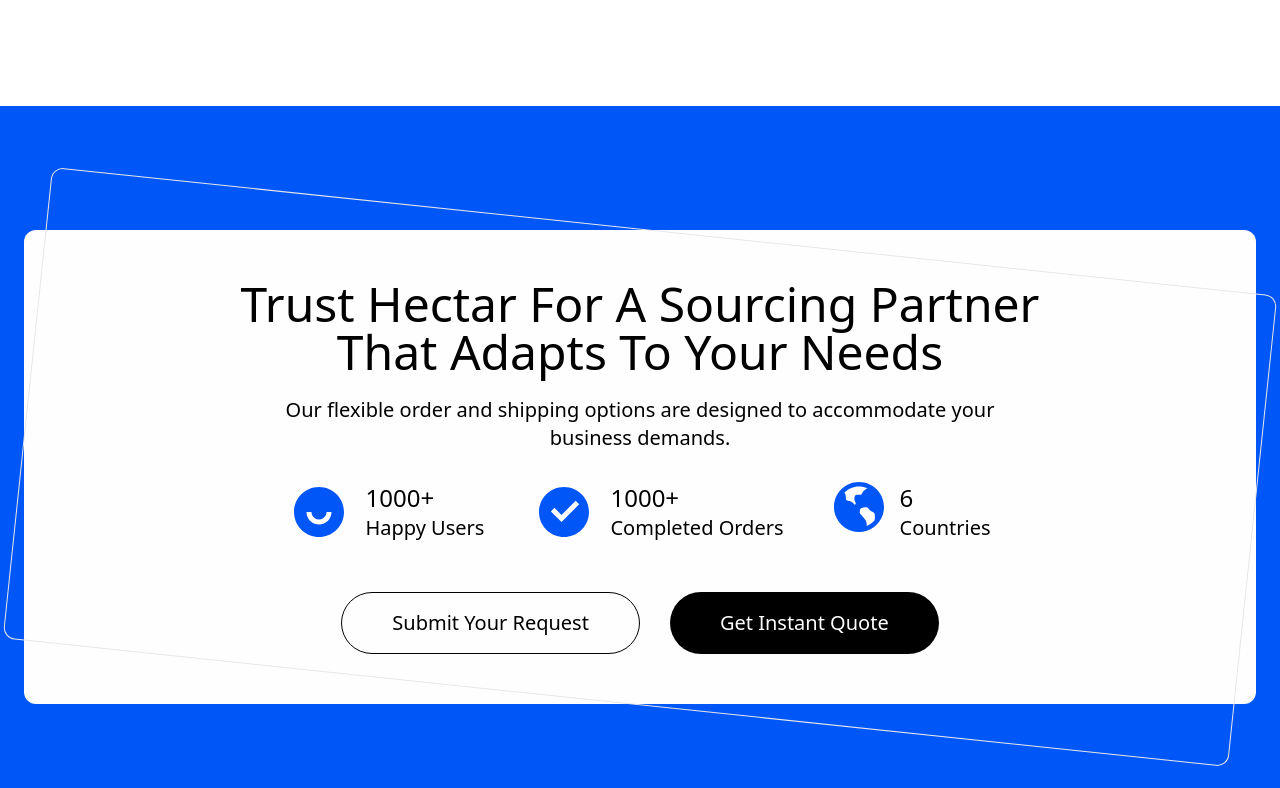
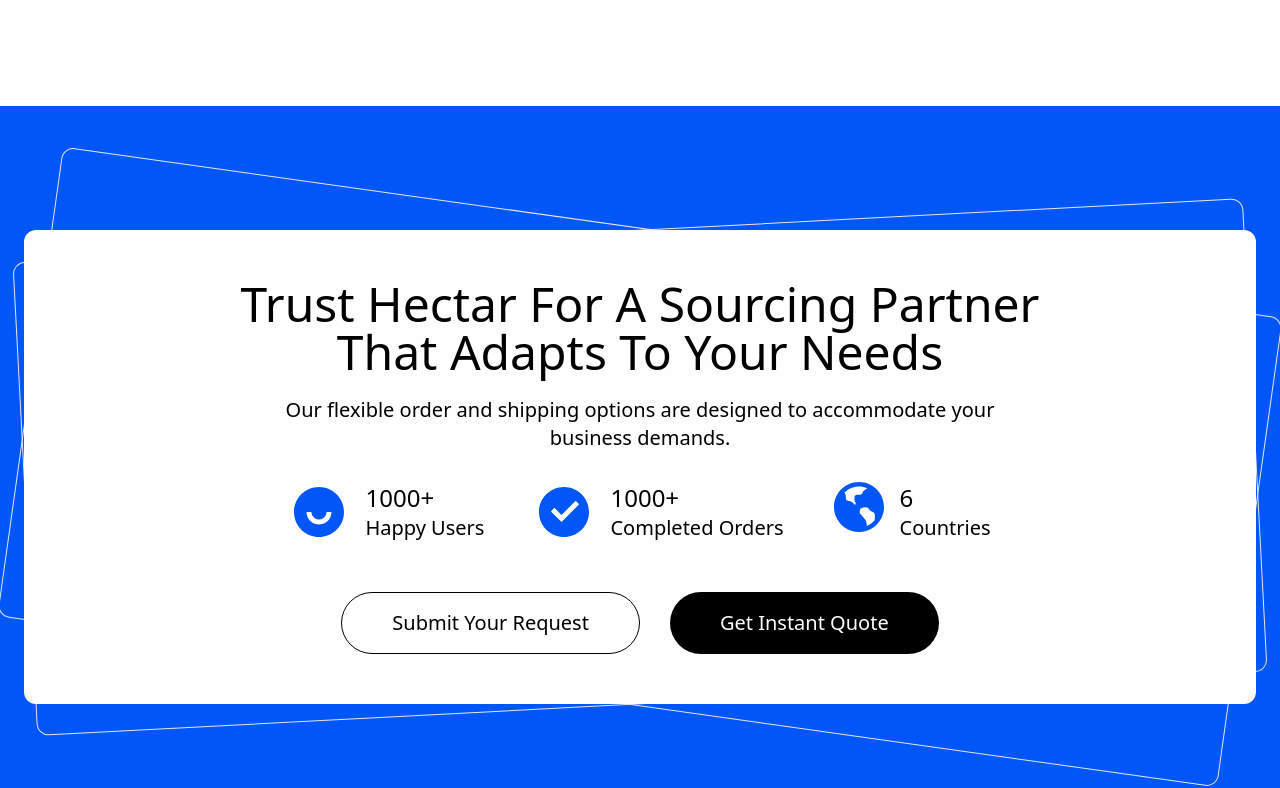
Before and after one commit to sankarNarayanan/Hectar-UI, a Next.js app in the folder web/: page / in a window 1280 px wide. Shown: the part 2025-2813 px from the top of the page. Built offline with nearby package versions, Linux system fonts and the light colour scheme.

Commit message:
Footer added

```diff
--- a/web/src/app/page.jsx
+++ b/web/src/app/page.jsx
@@ -21,7 +21,7 @@
         <Image className="absolute left-0 bottom-[70px]" src={linesLeft} />
         <Image className="absolute right-0 top-[150px]" src={linesRight} />
       </div>
-      <h1 className="text-[64px] text-white pt-[100px] text-center">
+      <h1 className="text-[64px] text-white pt-[100px] text-center font-normal">
         Agri Commodities Trade, <br />
         <span className="font-bold">Reimagined! 🚜</span>
       </h1>
@@ -116,13 +116,13 @@
 
 export function Review() {
   return (
-    <div className="bg-[#0156F7]">
+    <div className="relative before:content-[''] before:w-full before:h-full before:absolute before:bg-[#0156F7] before:-z-20">
       <div className="container mx-auto p-6">
         <div
           className={
-            "bg-[#FFFEFF] relative  p-[50px] text-center rounded-xl my-[100px] z-1" +
+            "bg-[#FFFEFF] relative  p-[50px] text-center rounded-xl my-[100px] " +
             " before:content-[''] before:border before:border-solid before:rounded-xl before:border-[#background: #FFFEFF;]" +
-            " before:absolute before:w-full before:h-full before:left-0 before:top-0 before:rotate-6" +
+            " before:absolute before:w-full before:h-full before:left-0 before:top-0 before:rotate-[8deg] before:-z-10" +
             " after:content-[''] after:border after:border-solid after:rounded-xl after:border-[#background: #FFFEFF;]" +
             " after:absolute after:w-full after:h-full after:left-0 after:top-0 after:-rotate-3 after:-z-10"
           }
--- a/web/src/components/Footer/index.jsx
+++ b/web/src/components/Footer/index.jsx
@@ -4,7 +4,7 @@
 export default function Footer() {
   return (
     <footer className="bg-[#DBDAE1]">
-      <div className="container mx-auto my-8">
+      <div className="container mx-auto mt-8">
         <div className="flex p-4 justify-between items-center">
           <div>
             <Image src={HorizontalLogo} />
```
